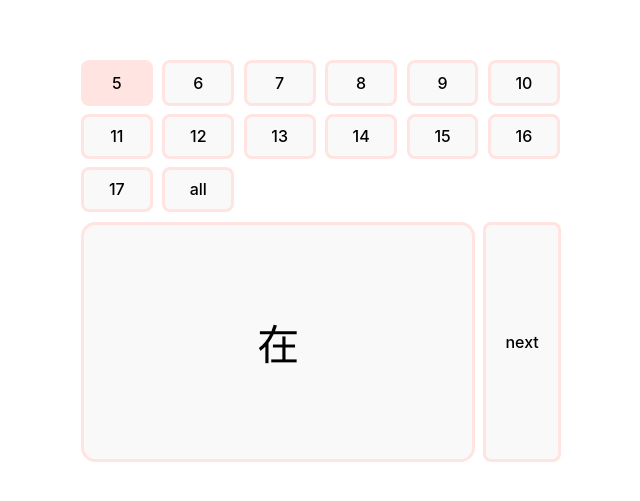
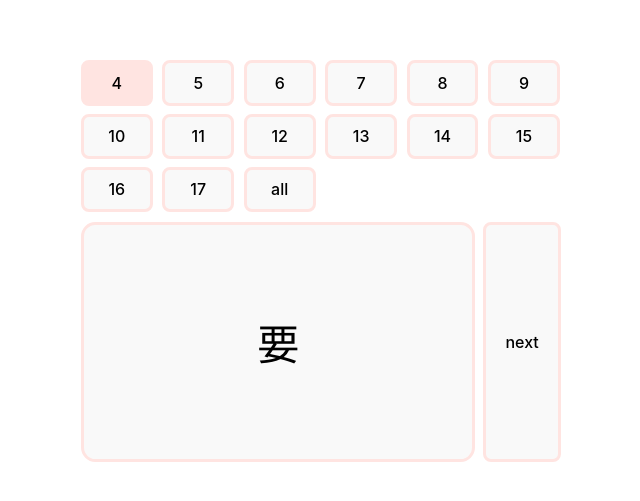
Before and after one commit to gwannemacher/chinese-study, a React (Vite) app: page / in a window 1280 px wide. Shown: the part 139-640 px from the top of the page, without its empty margins (319-959 px from the left). Built offline with nearby package versions, Linux system fonts and the light colour scheme.

Commit message:
lesson4: add lesson 4

```diff
--- /dev/null
+++ b/src/data/lesson4.ts
@@ -0,0 +1,31 @@
+import { Lesson } from "../types/lesson";
+
+export const Lesson4: Lesson = {
+    chapter: 4,
+    characters: [
+        { hanzi: '要', pinyin: 'yào', definition: 'to want' },
+        { hanzi: '换', pinyin: 'huàn', definition: 'to change' },
+        { hanzi: '钱', pinyin: 'qián', definition: 'money' },
+        { hanzi: '多少', pinyin: 'duōshao', definition: 'how much; how many' },
+        { hanzi: '一', pinyin: 'yī', definition: 'one' },
+        { hanzi: '百', pinyin: 'bǎi', definition: 'hundred' },
+        { hanzi: '美元', pinyin: 'měiyuán', definition: 'US dollar' },
+        { hanzi: '二', pinyin: 'èr', definition: 'two' },
+        { hanzi: '三', pinyin: 'sān', definition: 'three' },
+        { hanzi: '四', pinyin: 'sì', definition: 'four' },
+        { hanzi: '五', pinyin: 'wǔ', definition: 'five' },
+        { hanzi: '两', pinyin: 'liǎng', definition: 'two' },
+        { hanzi: '杯', pinyin: 'bēi', definition: 'cup; glass' },
+        { hanzi: '块(元)', pinyin: 'kuài(yuán)', definition: 'yuan (the basic monetary unit of China)' },
+        { hanzi: '个', pinyin: 'gè', definition: '(a measure word most extensively used)' },
+        { hanzi: '六', pinyin: 'liù', definition: 'six' },
+        { hanzi: '毛(角)', pinyin: 'máo(jiǎo)', definition: 'mao/jian (the fractional monetary unit of China, =1/10 of a yuan)' },
+        { hanzi: '瓶', pinyin: 'píng', definition: 'bottle' },
+        { hanzi: '七', pinyin: 'qī', definition: 'seven' },
+        { hanzi: '八', pinyin: 'bā', definition: 'eight' },
+        { hanzi: '本', pinyin: 'běn', definition: '(a measure word for books, etc.)' },
+        { hanzi: '九', pinyin: 'jiǔ', definition: 'nine' },
+        { hanzi: '十', pinyin: 'shí', definition: 'ten' },
+        { hanzi: '分', pinyin: 'fēn', definition: 'fen (the fractional monetary unit of China, =1/10 of a jiao)' },
+    ]
+};
--- a/src/data/lessons.ts
+++ b/src/data/lessons.ts
@@ -7,6 +7,7 @@ import { Lesson14 } from "./lesson14";
 import { Lesson15 } from "./lesson15";
 import { Lesson16 } from "./lesson16";
 import { Lesson17 } from "./lesson17";
+import { Lesson4 } from "./lesson4";
 import { Lesson5 } from "./lesson5";
 import { Lesson6 } from "./lesson6";
 import { Lesson7 } from "./lesson7";
@@ -16,6 +17,7 @@ import { Lesson9 } from "./lesson9";
 const AllLessons: Lesson = {
     chapter: 'all',
     characters: [
+        ...Lesson4.characters,
         ...Lesson5.characters,
         ...Lesson6.characters,
         ...Lesson7.characters,
@@ -33,6 +35,7 @@ const AllLessons: Lesson = {
 };
 
 export const Lessons: Lesson[] = [
+    Lesson4,
     Lesson5,
     Lesson6,
     Lesson7,
```
